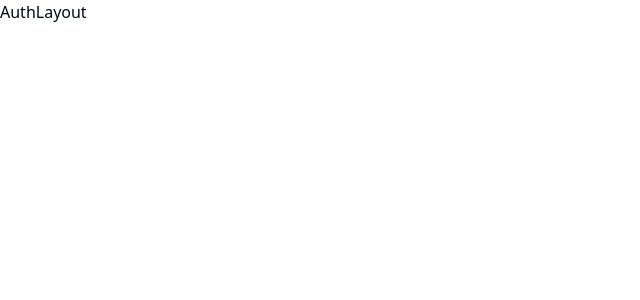
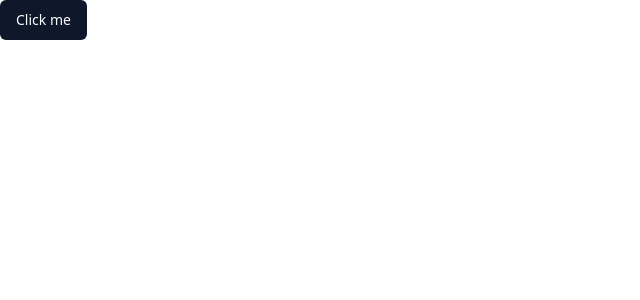
Before and after one commit to lapinRagnar/react-vite-appwritter-shadcn-tailwind-reactquery, a React (Vite) app: page /sign-up in a window 1280 px wide. Shown: the top 300 px of the page, without its empty margins (0-640 px from the left). Built offline with nearby package versions, Linux system fonts and the light colour scheme.

Commit message:
configurer le auth layout

```diff
--- a/src/_auth/AuthLayout.tsx
+++ b/src/_auth/AuthLayout.tsx
@@ -1,8 +1,21 @@
 import { Outlet, Navigate } from "react-router-dom"
 
 const AuthLayout = () => {
+  const isAuthenticated = false
   return (
-    <div>AuthLayout</div>
+    <>
+      { isAuthenticated ? (
+        <Navigate to="/" />
+      ) : (
+        <>
+          <section>
+            <Outlet />
+          </section>
+        </>
+      )}
+
+
+    </>
   )
 }
 
--- a/src/_auth/forms/SignupForm.tsx
+++ b/src/_auth/forms/SignupForm.tsx
@@ -3,7 +3,7 @@ import { Button } from "@/components/ui/button"
 const SignupForm = () => {
   return (
     <div>
-      SignupForm
+
       <Button>Click me</Button>
 
     </div>
```
